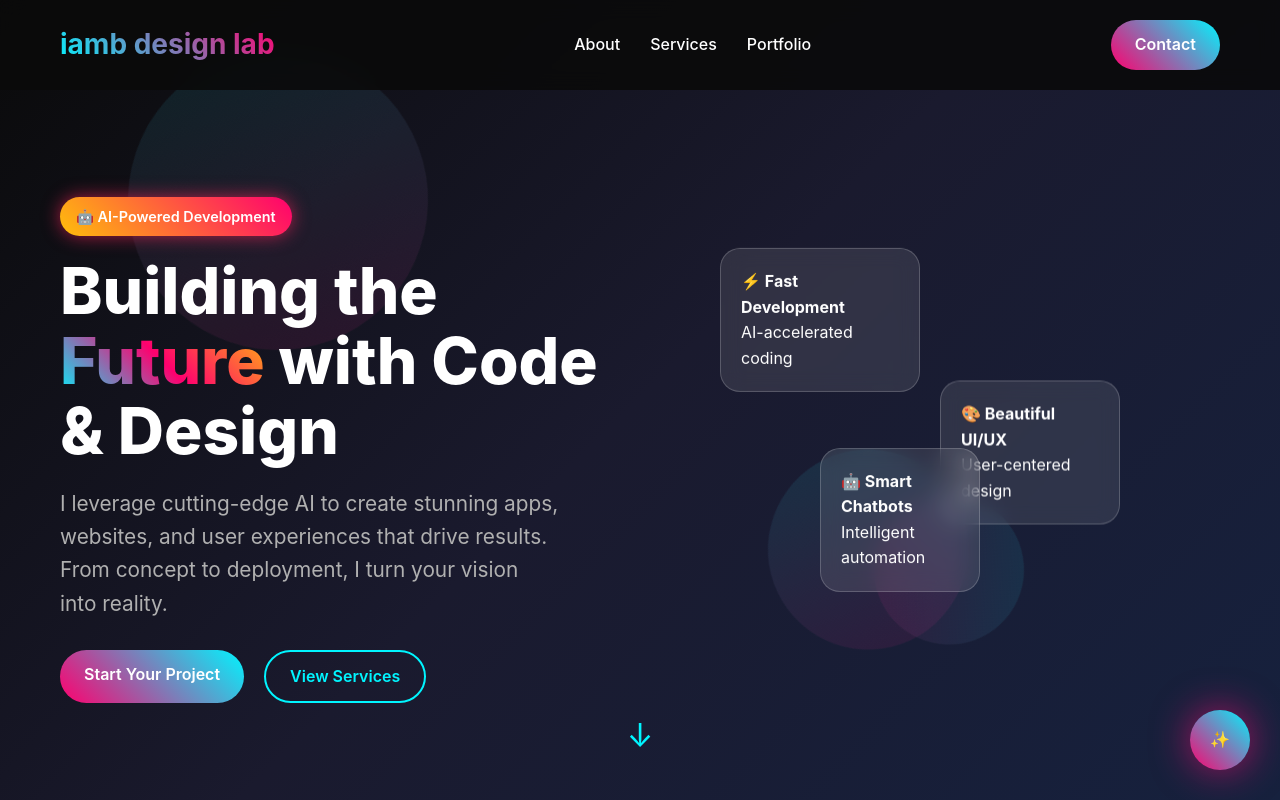
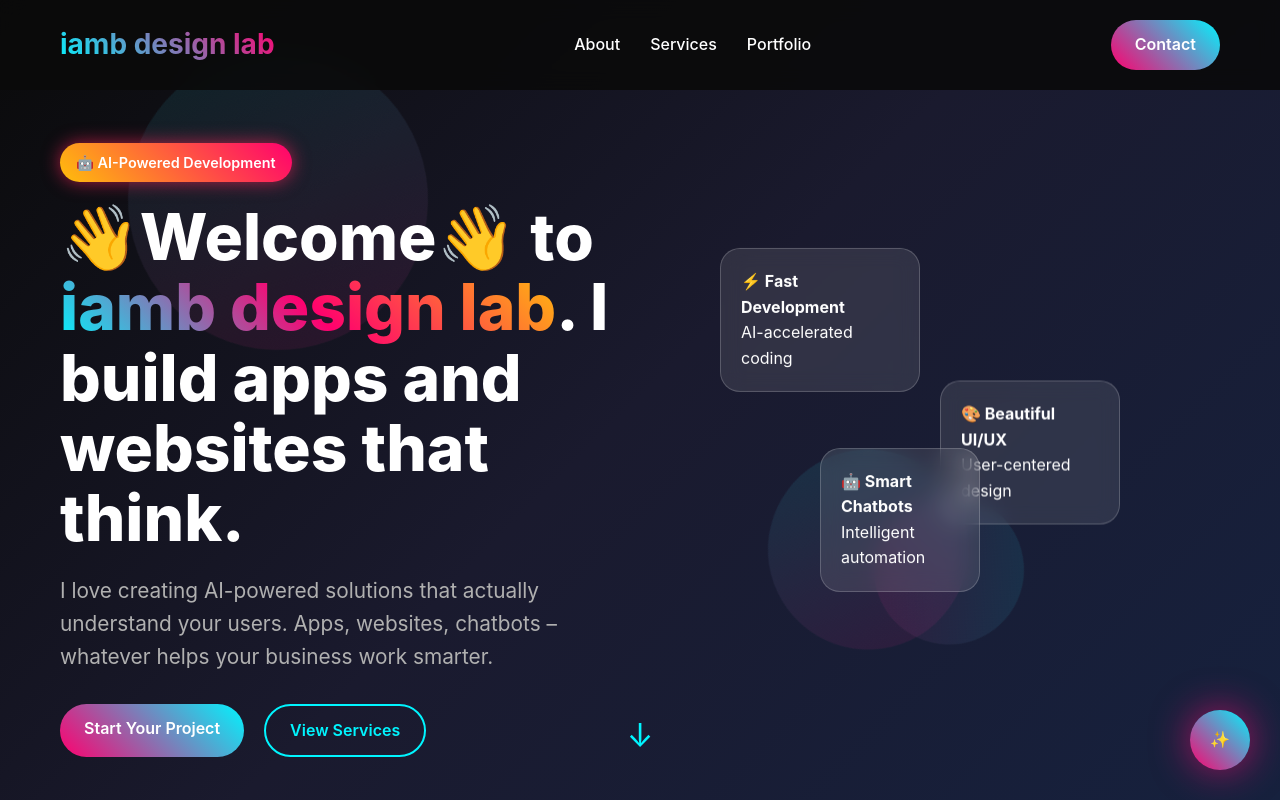
Before and after one commit to Plum-Designer/iamb-design-lab, a plain HTML site: page index.html in a window 1280 px wide. Shown: the top 800 px of the page. Drawn offline with Linux system fonts and the light colour scheme.

Commit message:
Update index.html
update hero and subtitle

```diff
--- a/index.html
+++ b/index.html
@@ -1047,8 +1047,8 @@
                 <div class="hero-content">
                     <div class="hero-text">
                         <div class="ai-badge">🤖 AI-Powered Development</div>
-                        <h1>Building the <span class="gradient-text">Future</span> with Code & Design</h1>
-                        <p>I leverage cutting-edge AI to create stunning apps, websites, and user experiences that drive results. From concept to deployment, I turn your vision into reality.</p>
+                        <h1>👋Welcome👋 to <span class="gradient-text">iamb design lab</span>. I build apps and websites that think.</h1>
+                        <p>I love creating AI-powered solutions that actually understand your users. Apps, websites, chatbots – whatever helps your business work smarter.</p>
                         <div class="hero-buttons">
                             <a href="#contact" class="cta-button">Start Your Project</a>
                             <a href="#services" class="btn-secondary">View Services</a>
```
